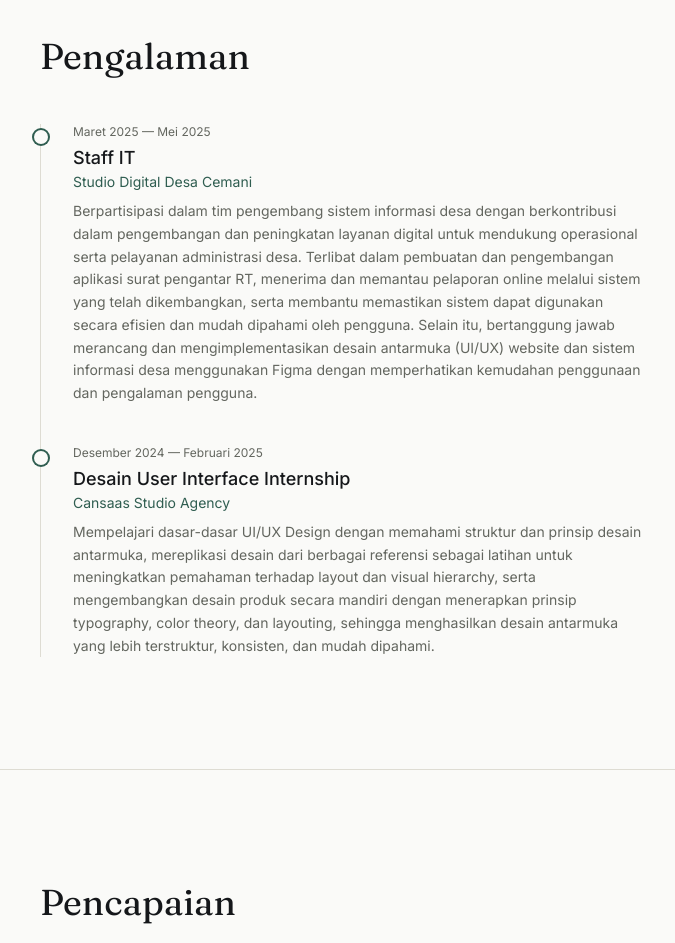
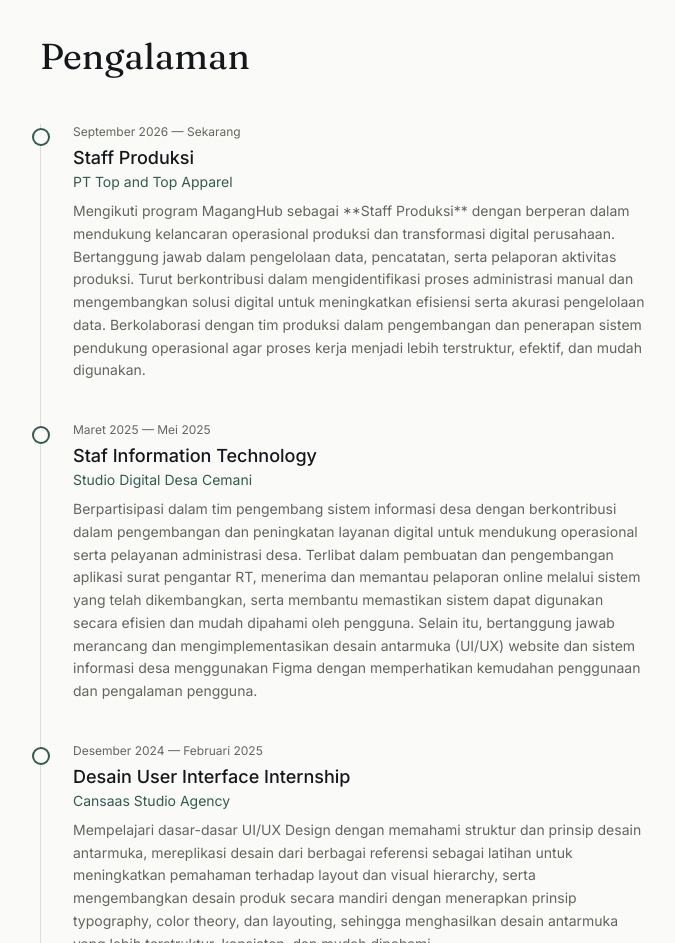
Before and after one commit to Ulinnuh4/Portofolio-Ulinnuha, a Next.js app: page / in a window 1280 px wide. Shown: the part 2260-3203 px from the top of the page, without its empty margins (64-739 px from the left). Built offline with nearby package versions, Linux system fonts and the light colour scheme.

Commit message:
Update experience.ts

```diff
--- a/data/experience.ts
+++ b/data/experience.ts
@@ -8,7 +8,14 @@ export type Experience = {
 // GANTI dengan riwayat pengalaman kerja/magang kamu, urutkan dari yang terbaru.
 export const experience: Experience[] = [
   {
-    role: "Staff IT",
+    role: "Staff Produksi",
+    company: "PT Top and Top Apparel",
+    period: "September 2026 — Sekarang",
+    description:
+      "Mengikuti program MagangHub sebagai **Staff Produksi** dengan berperan dalam mendukung kelancaran operasional produksi dan transformasi digital perusahaan. Bertanggung jawab dalam pengelolaan data, pencatatan, serta pelaporan aktivitas produksi. Turut berkontribusi dalam mengidentifikasi proses administrasi manual dan mengembangkan solusi digital untuk meningkatkan efisiensi serta akurasi pengelolaan data. Berkolaborasi dengan tim produksi dalam pengembangan dan penerapan sistem pendukung operasional agar proses kerja menjadi lebih terstruktur, efektif, dan mudah digunakan.",
+  },
+  {
+    role: "Staf Information Technology",
     company: "Studio Digital Desa Cemani",
     period: "Maret 2025 — Mei 2025",
     description:
```
